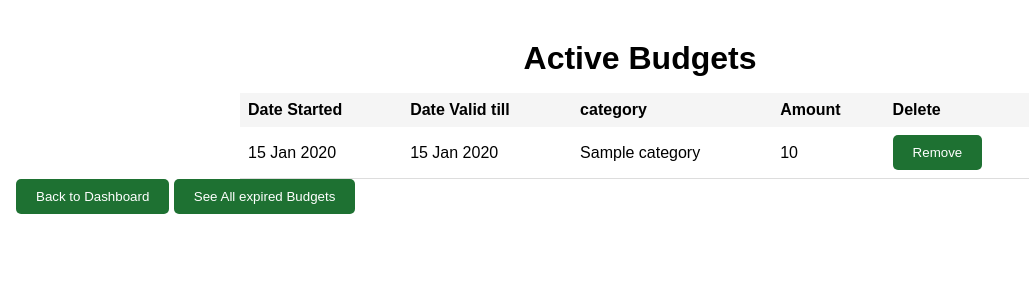
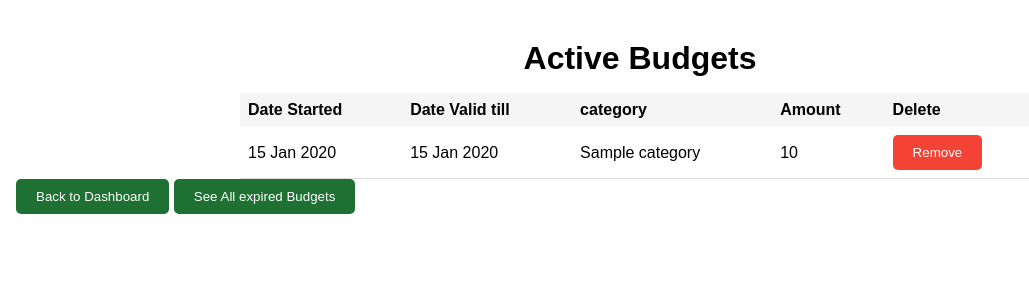
Before and after one commit to shrykg/Personal-finance-tracker, a Node server app: template views/seeActiveBudgets.handlebars in a window 1280 px wide. Shown: the top 300 px of the page, without its empty margins (0-1029 px from the left). Run offline with Node 20, Linux system fonts and the light colour scheme; the template is opened without the code that fills it: most values are stand-ins (such as "Sample title", 1, 10 or a date in 2020); some libraries are stand-ins or nearby versions.

Commit message:
button css changed

```diff
--- a/public/budget.css
+++ b/public/budget.css
@@ -98,3 +98,7 @@ form {
   body {
     padding: 16px;
   }
+  button[name='remove']
+  {
+    background-color: #f44336;
+  }
--- a/views/seeActiveBudgets.handlebars
+++ b/views/seeActiveBudgets.handlebars
@@ -23,7 +23,7 @@
          <td>
           <form name="remove_form" method="POST" action="/budget/ActiveRemove/{{_id}}">
           <input type="hidden" name="_method" value="DELETE">
-          <button type="submit" onclick="return confirmDelete()">Remove</button>
+          <button name="remove" type="submit" onclick="return confirmDelete()">Remove</button>
           <script src='/public/validations/budget.js'></script>
           </form>
           </td>
```
